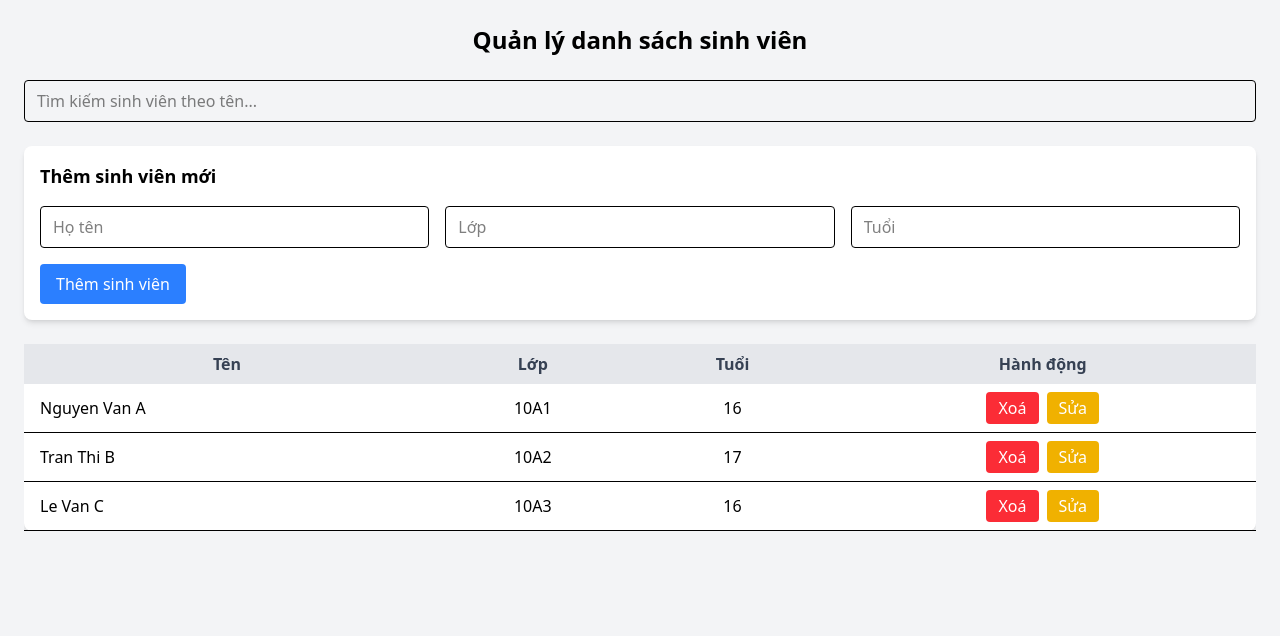
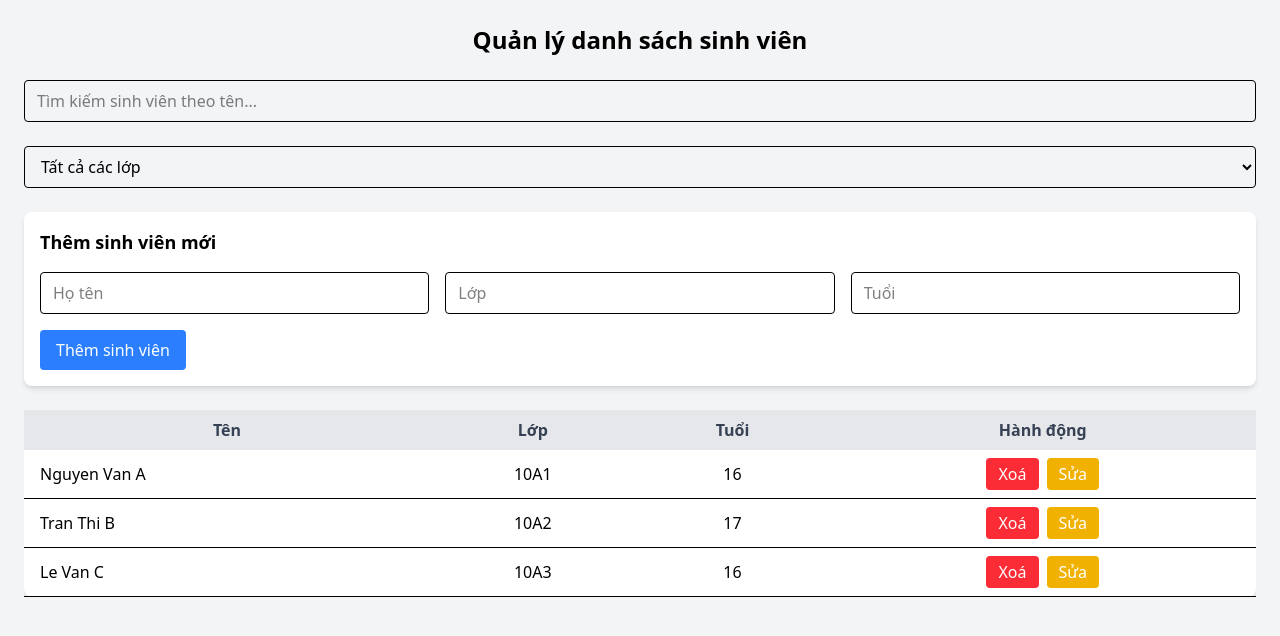
Before and after one commit to LeTanPhong3003/22672071_LeTanPhong_KTTH, a React (Vite) app in the folder my-app/: page / in a window 1280 px wide. Shown: the top 636 px of the page. Built offline with nearby package versions, Linux system fonts and the light colour scheme.

Commit message:
feat: lọc sinh viên theo lớp

```diff
--- a/my-app/src/App.jsx
+++ b/my-app/src/App.jsx
@@ -16,6 +16,9 @@ function App() {
 
   // State để lưu từ khóa tìm kiếm
   const [searchTerm, setSearchTerm] = useState('');
+
+  // State để lưu lớp được chọn
+  const [selectedClass, setSelectedClass] = useState('');
 
   // Hàm xử lý thêm sinh viên
   const handleAddStudent = () => {
@@ -46,10 +49,15 @@ function App() {
     setEditingStudent(null); // Đóng form chỉnh sửa
   };
 
-  // Lọc danh sách sinh viên theo từ khóa tìm kiếm
-  const filteredStudents = students.filter((student) =>
-    student.name.toLowerCase().includes(searchTerm.toLowerCase())
-  );
+  // Lọc danh sách sinh viên theo từ khóa tìm kiếm và lớp
+  const filteredStudents = students.filter((student) => {
+    const matchesSearch = student.name.toLowerCase().includes(searchTerm.toLowerCase());
+    const matchesClass = selectedClass ? student.class === selectedClass : true;
+    return matchesSearch && matchesClass;
+  });
+
+  // Lấy danh sách các lớp duy nhất
+  const uniqueClasses = [...new Set(students.map((student) => student.class))];
 
   return (
     <div className="p-6 bg-gray-100 min-h-screen">
@@ -64,6 +72,22 @@ function App() {
           onChange={(e) => setSearchTerm(e.target.value)}
           className="border px-3 py-2 rounded w-full"
         />
+      </div>
+
+      {/* Dropdown chọn lớp */}
+      <div className="mb-6">
+        <select
+          value={selectedClass}
+          onChange={(e) => setSelectedClass(e.target.value)}
+          className="border px-3 py-2 rounded w-full"
+        >
+          <option value="">Tất cả các lớp</option>
+          {uniqueClasses.map((className) => (
+            <option key={className} value={className}>
+              {className}
+            </option>
+          ))}
+        </select>
       </div>
 
       {/* Form thêm sinh viên */}
```
Also changed, not shown: 1 other file (tests, documents, lock files or other folders).
